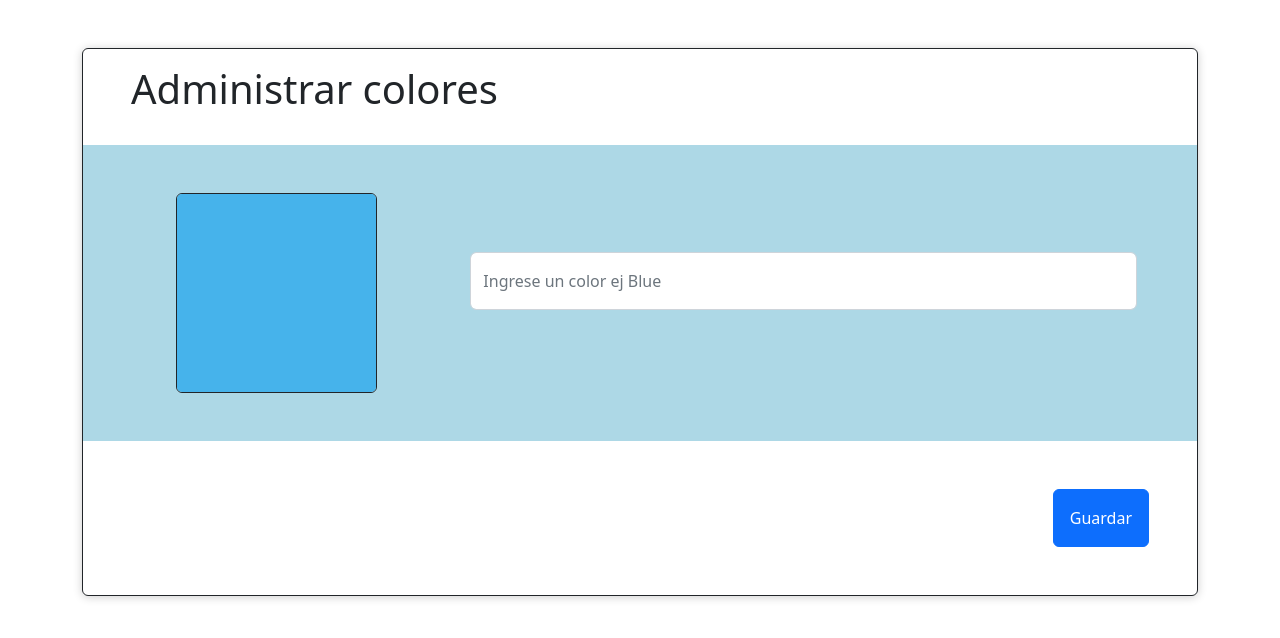
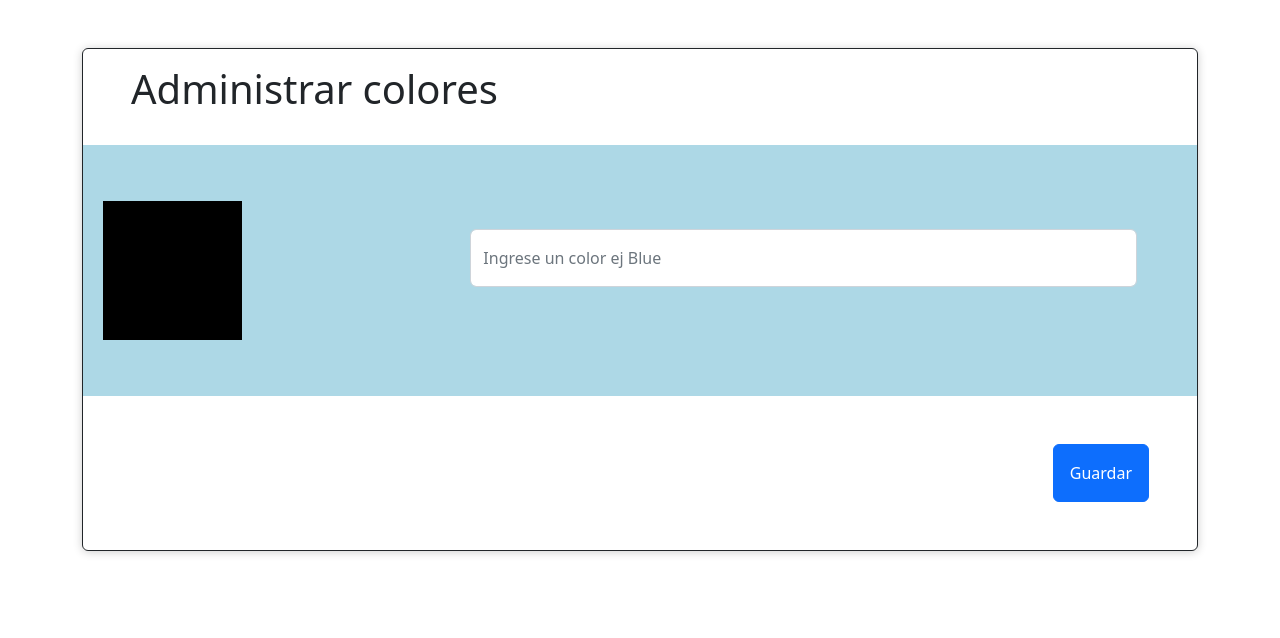
Before and after one commit to nicolasandr/Practico-React-6, a React (Create React App) app: page / in a window 1280 px wide. Shown: the top 638 px of the page. Built offline with nearby package versions, Linux system fonts and the light colour scheme.

Commit message:
agregamos input de colores en un div para la seleccion de color

```diff
--- a/package.json
+++ b/package.json
@@ -9,6 +9,7 @@
     "bootstrap": "^5.2.0",
     "react": "^18.2.0",
     "react-bootstrap": "^2.4.0",
+    "react-color": "^2.19.3",
     "react-dom": "^18.2.0",
     "react-scripts": "5.0.1",
     "web-vitals": "^2.1.4"
--- a/src/App.css
+++ b/src/App.css
@@ -11,3 +11,13 @@
     transform: translateY(-1%);
 
   }
+.dimension-tarjeta-color{
+  width: 100px;
+  height: 100px;
+}
+.container-color{
+
+  width: 40%;
+  padding-top: 40%;
+
+}
--- a/src/components/Celeste.js
+++ b/src/components/Celeste.js
@@ -4,6 +4,7 @@ import { Button, Card } from "react-bootstrap";
 import "../App.css";
 const Celeste = (props) => {
   return (
+    <div className="col-4">
     <section className=" rounded border border-dark card-Efect">
       <div className="py-2 text-center">
         <h3>{props.colorCargado}</h3>
@@ -23,6 +24,7 @@ const Celeste = (props) => {
         </Button>
       </div>
     </section>
+    </div>
   );
 };
 
--- a/src/components/Formulario.js
+++ b/src/components/Formulario.js
@@ -1,15 +1,15 @@
 import React, { useState } from "react";
 import Form from "react-bootstrap/Form";
-// import Rosa from "./Rosa";
-// import Violeta from "./Violeta";
-// import Celeste from "./Celeste";
-import { Button, Card } from "react-bootstrap";
-import celeste from "../img/celeste.jpg";
+import { Button } from "react-bootstrap";
 import ListaColores from "./ListaColores";
+import { SketchPicker } from "react-color";
 
 const Formulario = () => {
   const [arregloColor, setarregloColor] = useState([]);
   const [color, setcolor] = useState("");
+
+  const [colores, setcolores] = useState("#000");
+  const [showColorPiker, setshowColorPiker] = useState(false);
 
   const handleSubmit = (e) => {
     e.preventDefault();
@@ -18,12 +18,14 @@ const Formulario = () => {
     setcolor("");
   };
 
-//borrar un color
-const borrarColor = (color) =>{
-  let arregloModificado = arregloColor.filter((elemento)=>{return elemento != color});
-  //actualizar state
-  setarregloColor (arregloModificado);
-}
+  //borrar un color
+  const borrarColor = (color) => {
+    let arregloModificado = arregloColor.filter((elemento) => {
+      return elemento !== color;
+    });
+    //actualizar state
+    setarregloColor(arregloModificado);
+  };
 
   return (
     <section className="py-5 container ">
@@ -32,13 +34,28 @@ const borrarColor = (color) =>{
           <div className="py-3 ps-5 pb-4">
             <h2 className="display-6">Administrar colores</h2>
           </div>
-          <div className="row container bg-lightblue mx-0">
-            <div className="col-md-4  p-5 p-md-5 text-center">
-              <Card.Img
-                className="w-75 rounded border border-dark "
-                variant="top"
-                src={celeste}
-              />
+          <div className="row py-5 container bg-lightblue mx-0">
+            <div className="col-md-4 p-2 p-md-2 text-center">
+              <div>
+                <div
+                  className="container-color"
+                  style={{ backgroundColor: `${colores}` }}
+                  onClick={() =>
+                    setshowColorPiker((showColorPiker) => !showColorPiker)
+                  }
+                >
+                  {showColorPiker}
+                </div>
+
+                {showColorPiker && (
+
+                  <SketchPicker
+                    color={colores}
+                    onChange={(updatedCpolor) => setcolores(updatedCpolor.hex)}
+                  ></SketchPicker>
+
+                )}
+              </div>
             </div>
 
             <div className="col-md-8 d-flex align-items-center pe-md-5 pb-4">
@@ -57,12 +74,12 @@ const borrarColor = (color) =>{
             </Button>
           </div>
         </Form>
-
       </article>
       <div className="py-5">
-
-          <ListaColores arregloColor={arregloColor} borrarColor = { borrarColor }></ListaColores>
-
+        <ListaColores
+          arregloColor={arregloColor}
+          borrarColor={borrarColor}
+        ></ListaColores>
       </div>
     </section>
   );
--- a/src/components/ListaColores.js
+++ b/src/components/ListaColores.js
@@ -1,19 +1,17 @@
 import React from "react";
-import { ListGroup } from "react-bootstrap";
 
 import Celeste from "./Celeste";
 
 const ListaColores = (props) => {
   return (
-      <div className="col-12 col-md-4">
-    <ListGroup >
+    <div className="row w-100">
 
         {props.arregloColor.map((item, posicion) => (
           <Celeste key={posicion} colorCargado={item} borrarColor={props.borrarColor}></Celeste>
         ))}
 
-    </ListGroup>
     </div>
+
   );
 };
 
```
Also changed, not shown: 1 other file (tests, documents, lock files or other folders).
